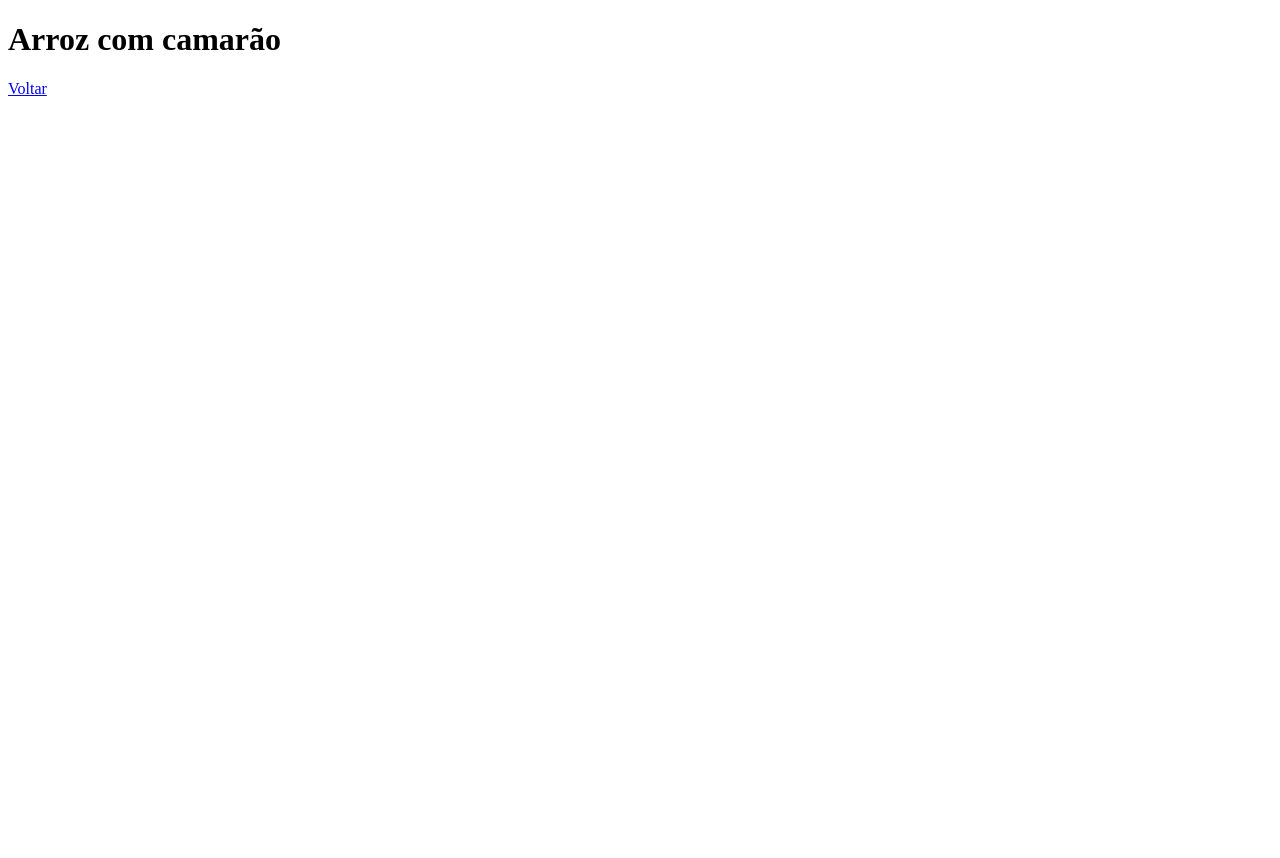
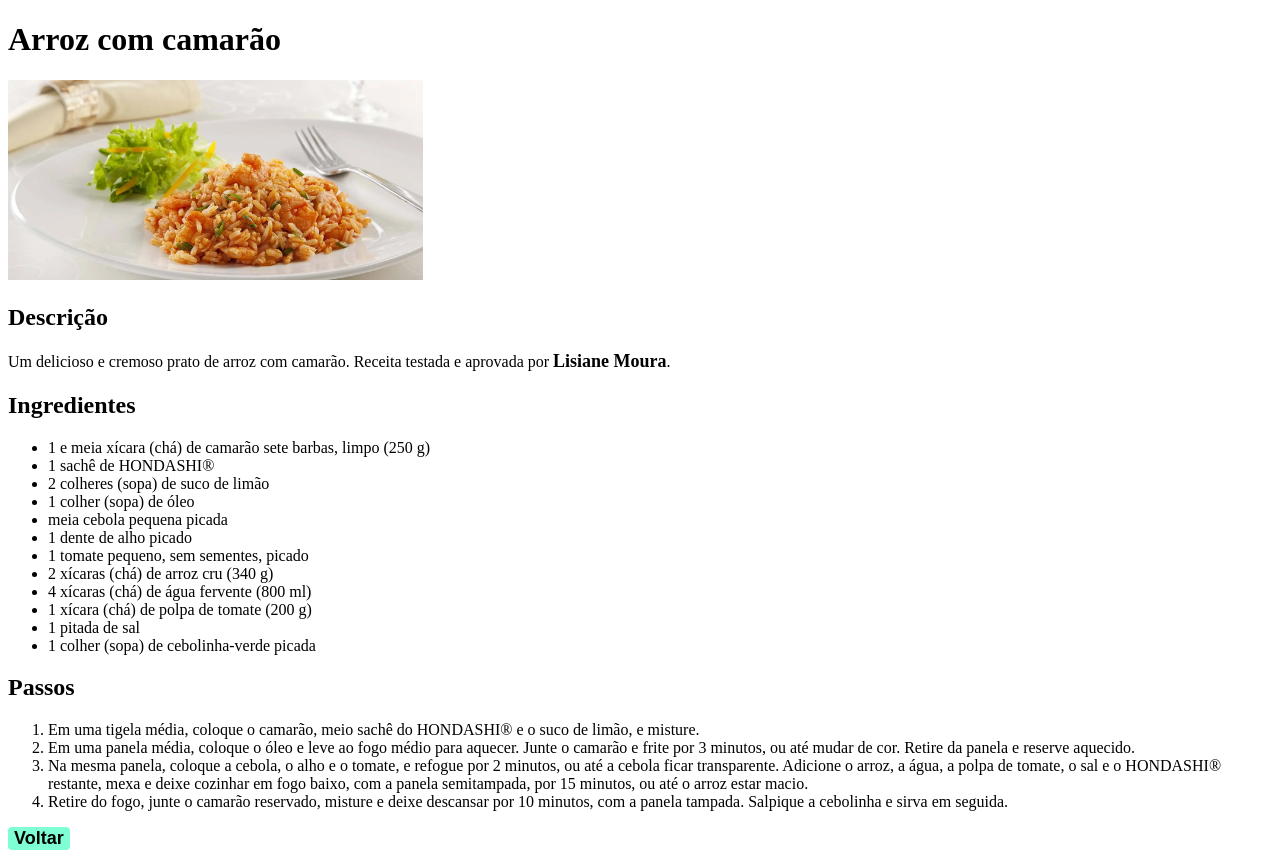
Before and after one commit to Odaviespecifico/odin-recipes, a plain HTML site: page recipes/rice_shrimp.html in a window 1280 px wide. Before the commit the page ends 800 px from the top, so only its background shows below. Drawn offline with Linux system fonts and the light colour scheme.

Commit message:
add ingredientes e passos para arroz com camarão

```diff
--- a/recipes/rice_shrimp.html
+++ b/recipes/rice_shrimp.html
@@ -6,7 +6,70 @@
     <title>Rice and Shrimp</title>
 </head>
 <body>
+    <Style>
+        button {
+            background-color: #7fffd4;
+            width: 50;
+            height: 30;
+            border-style: none;
+            border-radius: 4px;
+            transition: background-color 0.2s;
+        }
+        button:hover {
+            background-color: #73e9c2;
+            width: 50;
+            height: 30;
+            border-style: none;
+            border-radius: 4px;
+            box-shadow: 3px 3px 5px rgba(0, 0, 0, 0.2);
+        }
+        a {
+            color: black;
+            text-decoration: solid;
+            font-weight: bold;
+            font-size: large;
+        }
+    </Style>
     <h1>Arroz com camarão</h1>
-    <a href="../index.html">Voltar</a>
+    <img src="arroz-com-camarao.webp" alt="A picture of rice and shrimp" height="200"><br>
+    <h2>
+        Descrição
+    </h2>
+
+    <p>
+        Um delicioso e cremoso prato de arroz com camarão. Receita testada e aprovada por <strong><a href="https://www.instagram.com/lisimiura/">Lisiane Moura</a></strong>.
+    </p>
+    <h2>
+        Ingredientes
+    </h2>
+    <p>
+        <ul>
+            <li>1 e meia xícara (chá) de camarão sete barbas, limpo (250 g)</li>
+            <li>1 sachê de HONDASHI®</li>
+            <li>2 colheres (sopa) de suco de limão</li>
+            <li>1 colher (sopa) de óleo</li>
+            <li>meia cebola pequena picada</li>
+            <li>1 dente de alho picado</li>
+            <li>1 tomate pequeno, sem sementes, picado</li>
+            <li>2 xícaras (chá) de arroz cru (340 g)</li>
+            <li>4 xícaras (chá) de água fervente (800 ml)</li>
+            <li>1 xícara (chá) de polpa de tomate (200 g)</li>
+            <li>1 pitada de sal</li>
+            <li>1 colher (sopa) de cebolinha-verde picada</li>
+        </ul>
+
+    <h2>
+        Passos
+    </h2>
+        <ol>
+            <li>Em uma tigela média, coloque o camarão, meio sachê do HONDASHI® e o suco de limão, e misture.</li>
+            <li>Em uma panela média, coloque o óleo e leve ao fogo médio para aquecer. Junte o camarão e frite por 3 minutos, ou até mudar de cor. Retire da panela e reserve aquecido.</li>
+            <li>Na mesma panela, coloque a cebola, o alho e o tomate, e refogue por 2 minutos, ou até a cebola ficar transparente. Adicione o arroz, a água, a polpa de tomate, o sal e o HONDASHI® restante, mexa e deixe cozinhar em fogo baixo, com a panela semitampada, por 15 minutos, ou até o arroz estar macio.</li>
+            <li>Retire do fogo, junte o camarão reservado, misture e deixe descansar por 10 minutos, com a panela tampada. Salpique a cebolinha e sirva em seguida.</li>
+
+
+        </ol>
+    </p>
+    <button><a href="../index.html">Voltar</a></button>
 </body>
 </html>
```
Also changed, not shown: odin-logo.png (added), recipes/arroz-com-camarao.webp (added).
